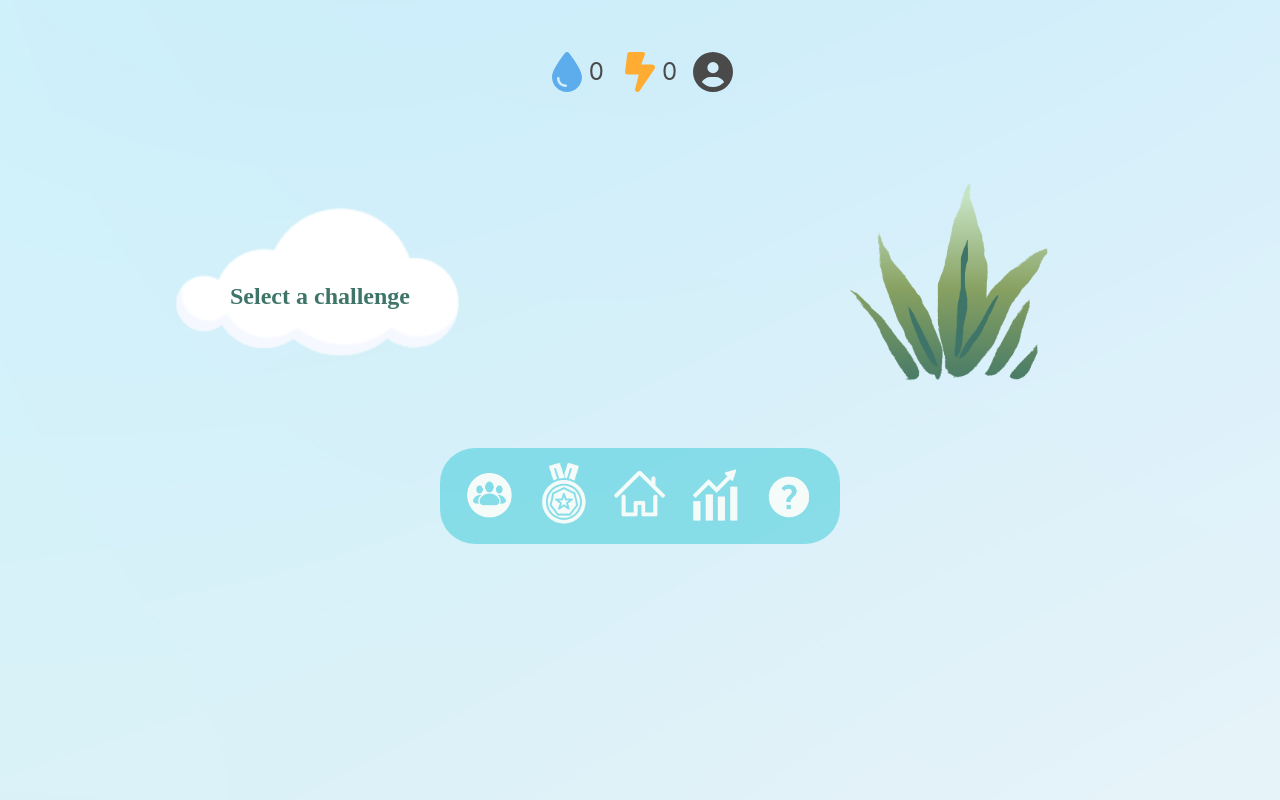
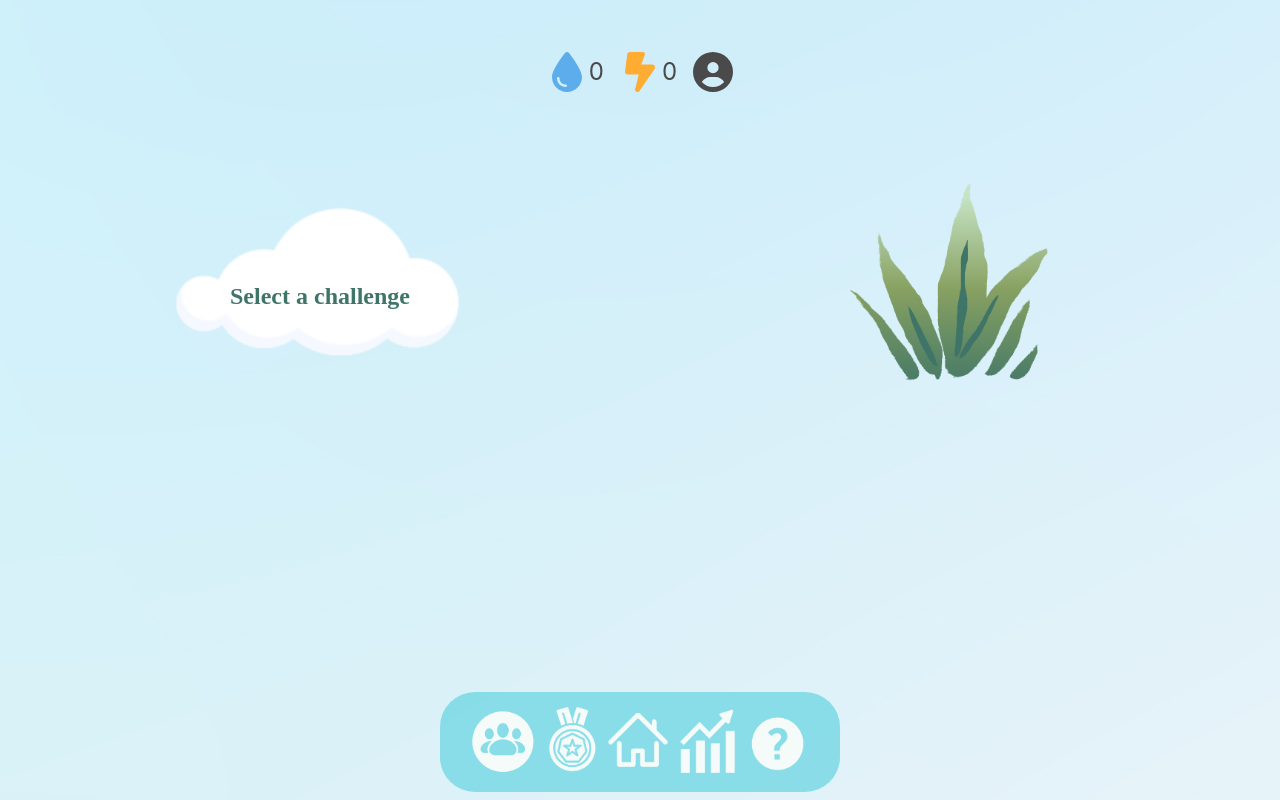
Before and after one commit to rbazin/eco-eco-app, a Vue app in the folder frontend/: page /home in a window 1280 px wide. Built offline with nearby package versions, Linux system fonts and the light colour scheme; a web font is replaced by a local one.

Commit message:
api and look

```diff
--- a/frontend/src/components/HomePage.vue
+++ b/frontend/src/components/HomePage.vue
@@ -31,7 +31,7 @@
     <div id="main-content" class="mb-3">
       <div class="columns">
         <figure @click="clickOnCloud" id="cloud" class="column has-text-centered">
-          <img :src="cloudPath" max-width="180px" />
+          <img :src="cloudPath">
           <p id="cloud-text">{{ challengeText }}</p>
         </figure>
         <figure id="tree" class="column has-text-centered">
@@ -41,7 +41,7 @@
     </div>
 
     <!--  Menu Bar to navigate the app -->
-    <MenuBar @toggle-modal="changeModal" id="menu-bar" />
+    <MenuBar @toggle-modal="changeModal"/>
 
     <!--  Modal to display when a feature is not implemented yet -->
     <NotImplemented @toggle-modal="changeModal" :isActive="isActive" />
@@ -153,6 +153,7 @@ export default {
 <style scoped>
 @import url("https://fonts.googleapis.com/css2?family=Sofia&display=swap");
 .main-container {
+  position: relative;
   background-image: url("../assets/set_1/login_background.png");
   min-height: 100vh;
   background-repeat: repeat-y;
--- a/frontend/src/components/MenuBar.vue
+++ b/frontend/src/components/MenuBar.vue
@@ -1,36 +1,35 @@
 <template>
   <div class="menu-bar container has-radius px-5">
-    <div class="columns is-mobile is-vcentered is-hcentered is-centered">
-
-      <router-link to="/friends" class="column">
+    <div class="icons-container">
+      <router-link to="/friends" class="px-1">
         <img
           class="image is-48x60 content"
           src="../assets/set_2/friends_white.png"
           alt="Home icon"
         />
       </router-link>
-      <div @click="openModal" to="/badges" class="column">
+      <div @click="openModal" class="px-1">
         <img
           class="image is-48x60 content"
           src="../assets/set_2/badge.png"
           alt="Badge icon"
         />
       </div>
-      <router-link to="/home" class="column">
+      <router-link to="/home" class="px-1">
         <img
           class="image is-48x60 content"
           src="../assets/set_2/home_white.png"
           alt="Home icon"
         />
       </router-link>
-      <div @click="openModal" class="column">
+      <div @click="openModal" class="px-1">
         <img
           class="image is-48x60 content"
           src="../assets/set_2/graph_white.png"
           alt="Chart icon"
         />
       </div>
-      <div @click="openModal" class="column">
+      <div @click="openModal" class="px-1">
         <img
           class="image is-48x60 content"
           src="../assets/set_2/help.png"
@@ -59,5 +58,20 @@ export default {
   background-color: rgba(32, 196, 211, 0.45);
   max-width: 400px;
   width: 90%;
+  position: absolute;
+  bottom: 1%;
+  left: 50%;
+  transform: translateX(-50%);
+  min-height: 100px;
+  display: flex;
+  align-items: center;
+  justify-content: center;
 }
+.icons-container {
+  display: flex;
+  flex-direction: row;
+  justify-content: center;
+  align-items: center;
+}
+
 </style>
```
